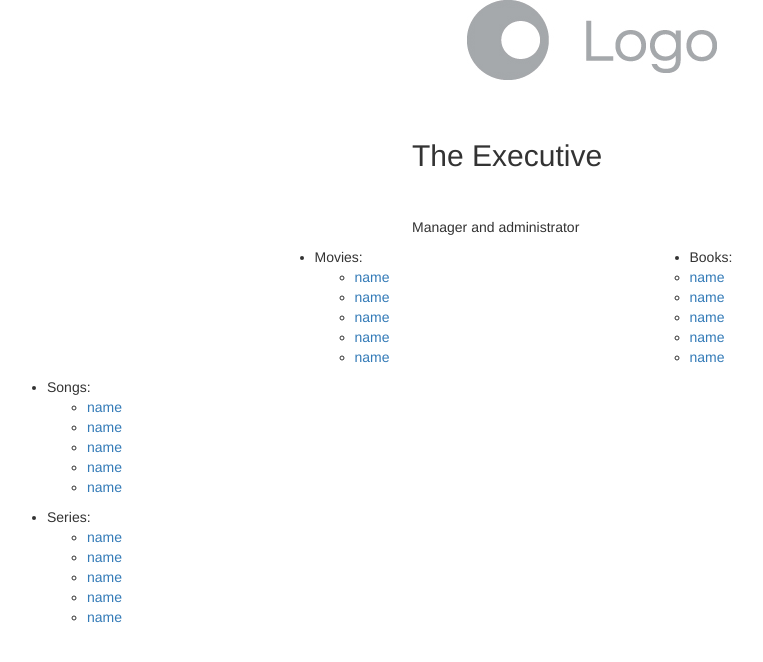
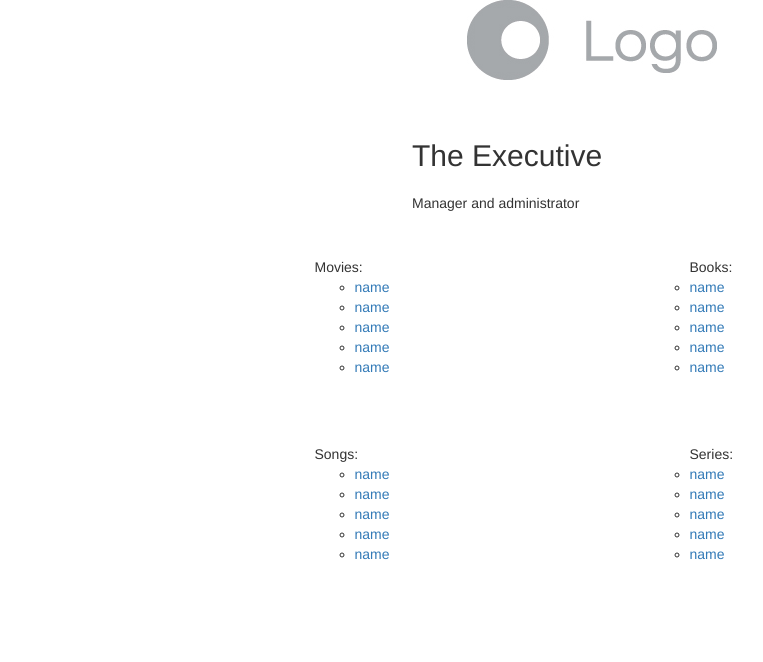
Before and after one commit to JurajMarkesic2/ReccSite, a Django app: page /1/ in a window 1280 px wide. Shown: the top 662 px of the page, without its empty margins (48-811 px from the left). Run offline with Django 3.2, Linux system fonts and the light colour scheme; data comes from the database, SQL or seed files in the repository; some libraries are stand-ins or nearby versions.

Commit message:
removing psuedo classes from the button; result page composition done

```diff
--- a/mysite/general/static/general/css/custom.css
+++ b/mysite/general/static/general/css/custom.css
@@ -14,14 +14,15 @@
     text-transform: uppercase;
 }
 
-#testBut:hover {
+#testBut:not(.no-hover):hover {
     color: #56527F;
+    background-color: #FBECD5;
 }
 #testBut:active{
     color: #56527F;
     box-shadow: none;
+
 }
-
 
 /***********************
   Logo
@@ -39,5 +40,14 @@
 }
 
 #desc {
-    margin-top: 3%;
+    margin-top: 1%;
 }
+@media (min-width:768px) {
+    #row1 {
+        margin-top: 3%;
+    }
+
+    #row2 {
+        margin-top: 5%;
+    }
+}
--- a/mysite/general/templates/general/default.html
+++ b/mysite/general/templates/general/default.html
@@ -16,7 +16,7 @@
 </head>
 
 <body>
-	<img id="logo" src="{% static 'general/img/logo-placeholder.jpg' %}" class="responsive-img center-block" alt="logo">
+	<a href="{% url 'index' %}"><img id="logo" src="{% static 'general/img/logo-placeholder.jpg' %}" class="responsive-img center-block" alt="logo"></a>
 	<div>
 		{% block content %}
 
--- a/mysite/general/templates/general/result.html
+++ b/mysite/general/templates/general/result.html
@@ -5,13 +5,13 @@
 
 	<div class="container">
 		<div class="row">
-			<h2 id="title" class="col-md-4 col-md-offset-4 col-xs-8 col-xs-offset-2"> {{ res.title }} </h2>
+			<h2 id="title" class="col-xs-8 col-xs-offset-2 col-sm-6 col-sm-offset-4 col-md-4 col-md-offset-4"> {{ res.title }} </h2>
 		</div>
 		<div class="row">
-			<p id="desc" class="col-md-4 col-md-offset-4 col-xs-8 col-xs-offset-2"> {{ res.description }} </p>
+			<p id="desc" class="col-xs-8 col-xs-offset-3 col-sm-6 col-sm-offset-4 col-md-4 col-md-offset-4"> {{ res.description }} </p>
 		</div>
-		<div class="row">
-			<ul class="col-md-4 col-md-offset-3">
+		<div class="row" id="row1">
+			<ul style="list-style-type:none" class="col-xs-10 col-xs-offset-1 col-sm-4 col-sm-offset-3 col-md-4 col-md-offset-3">
 				<li>Movies:
 					<ul>
 						<li><a href={{ res.movies_link1 }}>{{ res.movies_name1 }}</a></li>
@@ -22,7 +22,7 @@
 					</ul>
 				</li>
 			</ul>
-			<ul>
+			<ul style="list-style-type:none">
 				<li>Books:
 					<ul>
 						<li><a href={{ res.books_link1 }}>{{ res.books_name1 }}</a></li>
@@ -34,8 +34,8 @@
 				</li>
 			</ul>
 		</div>
-		<div class="row">
-			<ul>
+		<div class="row" id="row2">
+			<ul style="list-style-type:none" class="col-xs-10 col-xs-offset-1 col-sm-4 col-sm-offset-3 col-md-4 col-md-offset-3">
 				<li>Songs:
 					<ul>
 						<li><a href={{ res.songs_link1 }}>{{ res.songs_name1 }}</a></li>
@@ -46,7 +46,7 @@
 					</ul>
 				</li>
 			</ul>
-			<ul>
+			<ul style="list-style-type:none">
 				<li>Series:
 					<ul>
 						<li><a href={{ res.series_link1 }}>{{ res.series_name1 }}</a></li>
```
Also changed, not shown: mysite/general/templates/general/home.html (+7 -1 lines).
